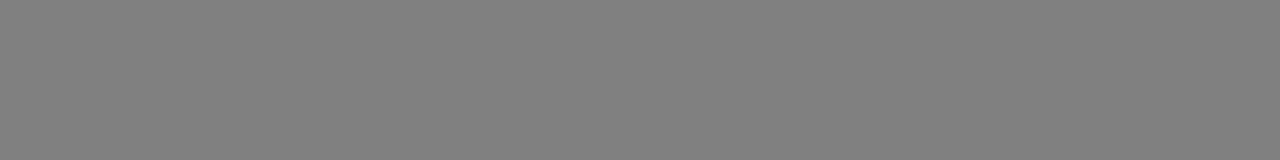
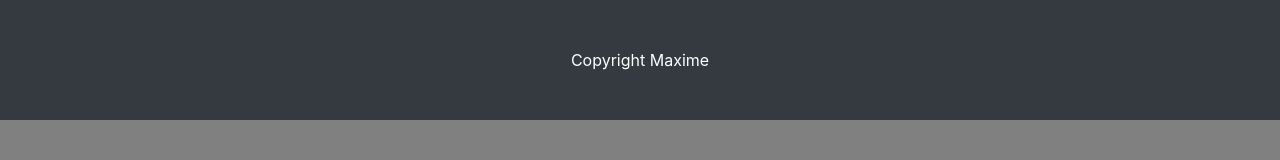
Before and after one commit to MaximeH54/miniature-invention, a plain HTML site: page index.html in a window 1280 px wide. Drawn offline with nearby package versions, Linux system fonts and the light colour scheme.

Commit message:
footer copyright

```diff
--- a/index.html
+++ b/index.html
@@ -16,7 +16,8 @@
          </div>
        </div>
        <div class="footer">
-         <div class="container">
+         <footer class="py-5 bg-dark">
+         <div class="container text-center text-white">Copyright Maxime</div>
          </div>
        </div>
     </body>
```
